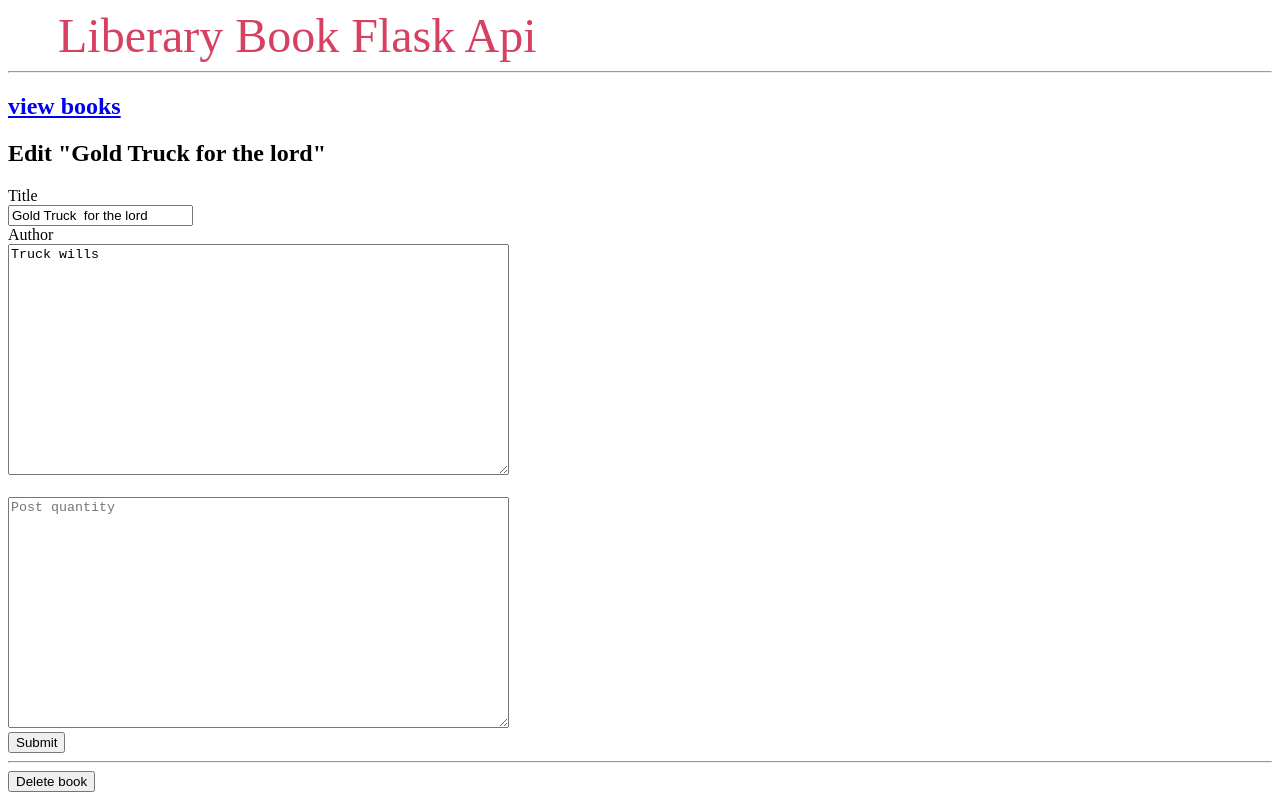
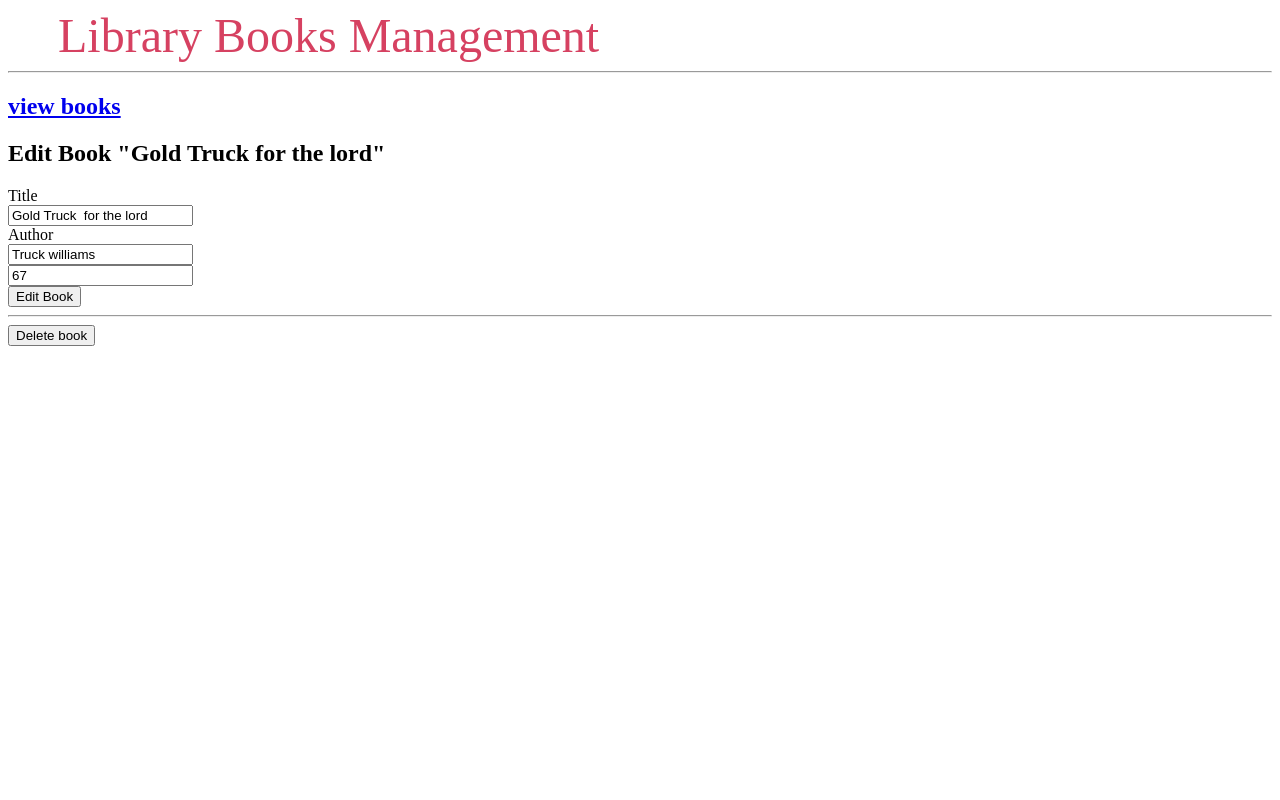
Before and after one commit to preyeapere/Library_Project, a Flask app: page /1/edit/ in a window 1280 px wide. Run offline with Flask 3, Linux system fonts and the light colour scheme; data comes from the database, SQL or seed files in the repository.

Commit message:
modified the codes

```diff
--- a/app.py
+++ b/app.py
@@ -20,9 +20,9 @@ def new():
 @app.route('/')
 def index():
     conn = get_db_connect()
-    posts = conn.execute('SELECT * FROM book').fetchall()
+    collects = conn.execute('SELECT * FROM book').fetchall()
     conn.close()
-    return render_template('index.html', posts=posts)
+    return render_template('index.html', collects=collects)
 
 # ...
 
@@ -43,8 +43,8 @@ def edit(id):
 
     if request.method == 'POST':
         title = request.form['title']
-        author = request.form[' uthor']
-        quantity = request.form['quantity ']
+        author = request.form['author']
+        quantity = request.form['quantity']
 
         if not title:
             flash('Title is required!')
@@ -56,9 +56,9 @@ def edit(id):
 
         else:
             conn = get_db_connect()
-            conn.execute('UPDATE book SET title = ?, content = ?'
+            conn.execute('UPDATE book SET title = ?, author = ?, quantity = ?'
                          ' WHERE id = ?',
-                         (title, author, id))
+                         (title, author,quantity, id))
             conn.commit()
             conn.close()
             return redirect(url_for('index'))
@@ -71,7 +71,7 @@ def create():
     if request.method == 'POST':
         title = request.form['title']
         author = request.form['author']
-        quantity= request.form[quantity]
+        quantity = request.form['quantity']
 
         if not title:
             flash('Title is required!')
@@ -79,7 +79,7 @@ def create():
             flash('Content is required!')
         else:
             conn = get_db_connect()
-            conn.execute('INSERT INTO book (title, author,quantity) VALUES (?, ?)',
+            conn.execute('INSERT INTO book (title, author,quantity) VALUES (?, ?, ?)',
                          (title,author,quantity))
             conn.commit()
             conn.close()
@@ -103,4 +103,4 @@ def delete(id):
 
 if __name__ == '__main__':
 
-       app.run(debug = True)
+       app.run(debug = True,port=5002)
--- a/templates/base.html
+++ b/templates/base.html
@@ -20,7 +20,7 @@
 </head>
 <body>
     <nav>
-        <a href="{{ url_for('index') }}">Liberary Book Flask Api </a>
+        <a href="{{ url_for('index') }}">Library Books Management</a>
 
 
     </nav>
--- a/templates/edit.html
+++ b/templates/edit.html
@@ -2,33 +2,30 @@
 
 {% block content %}
     <h2><a href = "/">view books</a></h2>
-    <h2>{% block title %} Edit "{{ post['title'] }}" {% endblock %}</h2>
+    <h2>{% block title %} Edit Book "{{ post['title'] }}" {% endblock %}</h2>
     <form method="post">
         <label for="title">Title</label>
         <br>
         <input type="text" name="title"
-               placeholder="Post title"
+
                value="{{ request.form['title'] or post['title'] }}"></input>
         <br>
 
         <label for="content">Author</label>
         <br>
-        <textarea name="content"
-                  placeholder="Post author"
-                  rows="15"
-                  cols="60"
-                  >{{ request.form['author'] or post['author'] }}</textarea>
+
+        <input type="text" name="author"
+
+               value="{{ request.form['author'] or post['author'] }}"></input>
         <br>
+
+
+        <input type="text" name=quantity
+
+               value="{{ request.form['quantity'] or post['quantity'] }}"></input>
         <br>
-        <textarea name="content"
-                  placeholder="Post quantity"
-                  rows="15"
-                  cols="60"
-                  >{{ request.form[quantity] or post[quantity] }}</textarea>
-        <br>
-        <button type="submit">Submit</button>
+        <button type="submit">Edit Book</button>
     </form>
-
 
     <hr>
     <form action="{{ url_for('delete', id=post['id']) }}" method="POST">
```
Also changed, not shown: templates/create.html (+13 -12 lines), templates/index.html (+7 -5 lines), database.db.
